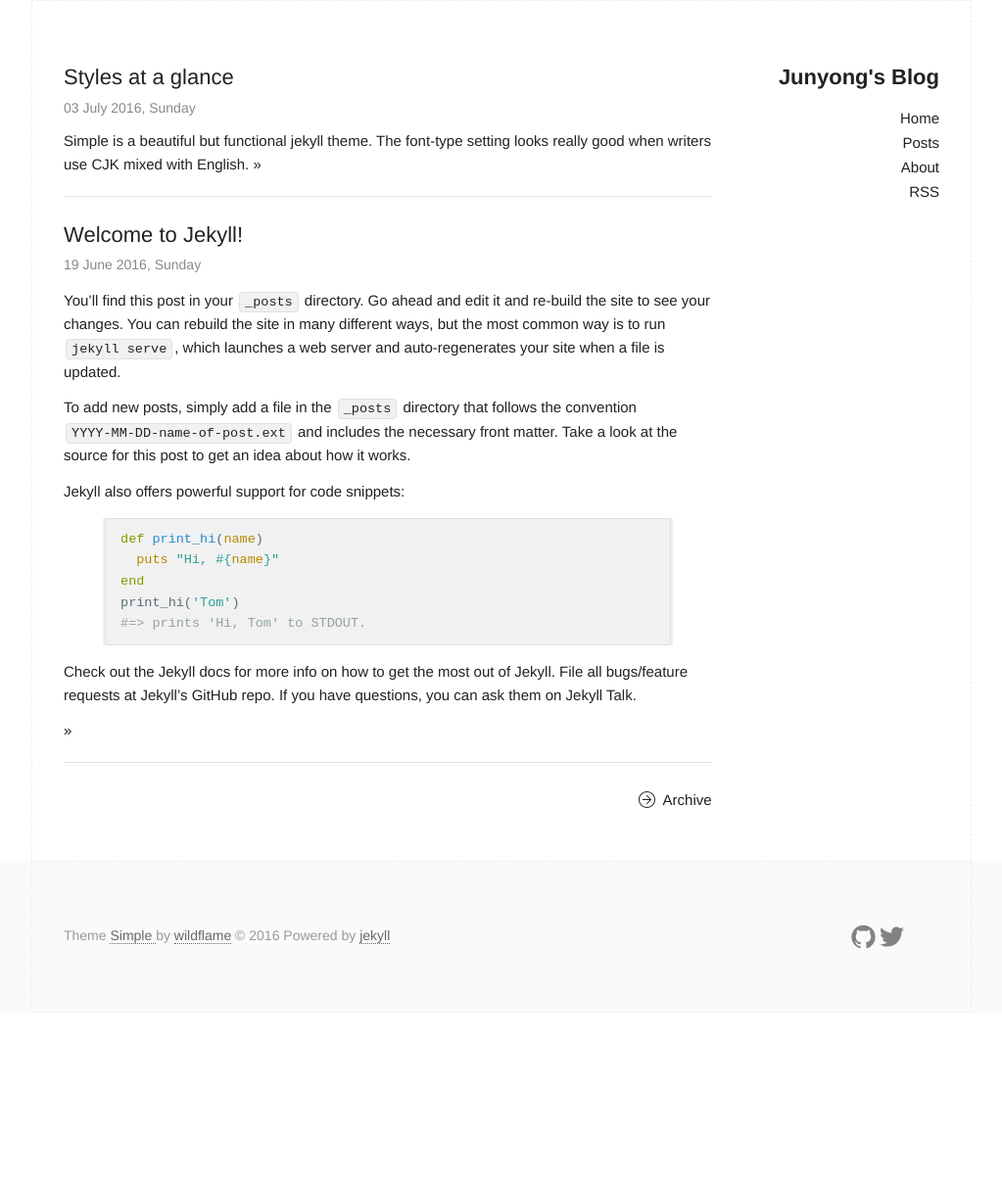
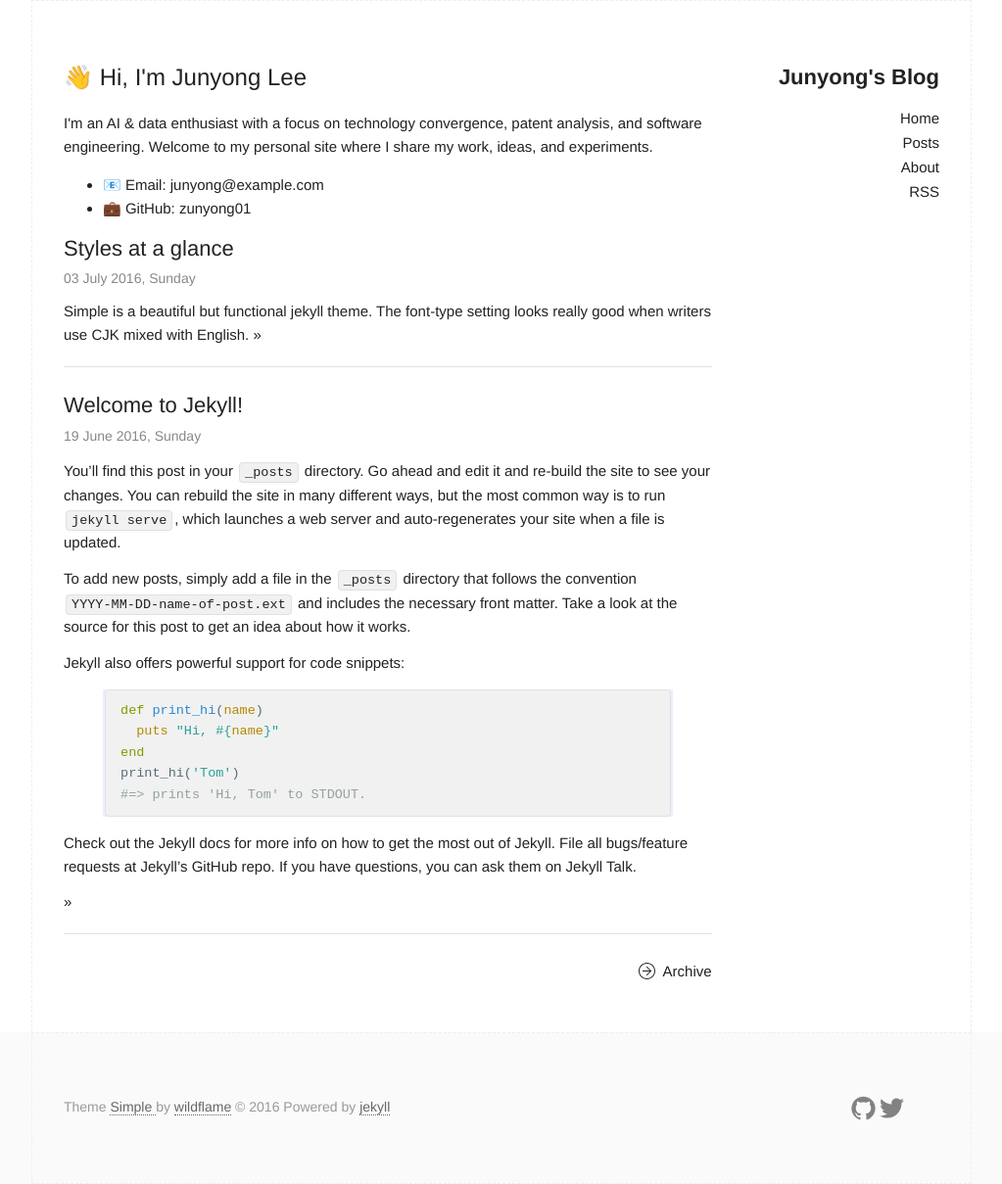
Before and after one commit to zunyong01/zunyong01.github.io, a Jekyll site: the page built from index.html, in a window 1280 px wide. Shown: the whole page at 98% size, without its empty margins (128-1151 px from the left). Built offline with Jekyll 4.4.1, drawn with Linux system fonts in a browser that asks for light colours; before the commit the page ends 1034 px from its top, so only the background shows below that.

Commit message:
index try

```diff
--- a/index.html
+++ b/index.html
@@ -2,6 +2,18 @@
 layout: default
 title: Home
 ---
+<section class="intro">
+  <h1>👋 Hi, I'm Junyong Lee</h1>
+  <p>
+    I'm an AI & data enthusiast with a focus on technology convergence, patent analysis, and software engineering.
+    Welcome to my personal site where I share my work, ideas, and experiments.
+  </p>
+  <ul>
+    <li>📧 Email: junyong@example.com</li>
+    <li>💼 GitHub: <a href="https://github.com/zunyong01" target="_blank">zunyong01</a></li>
+  </ul>
+</section>
+
 
 <div class="home">
   <div class="post-list">
```
